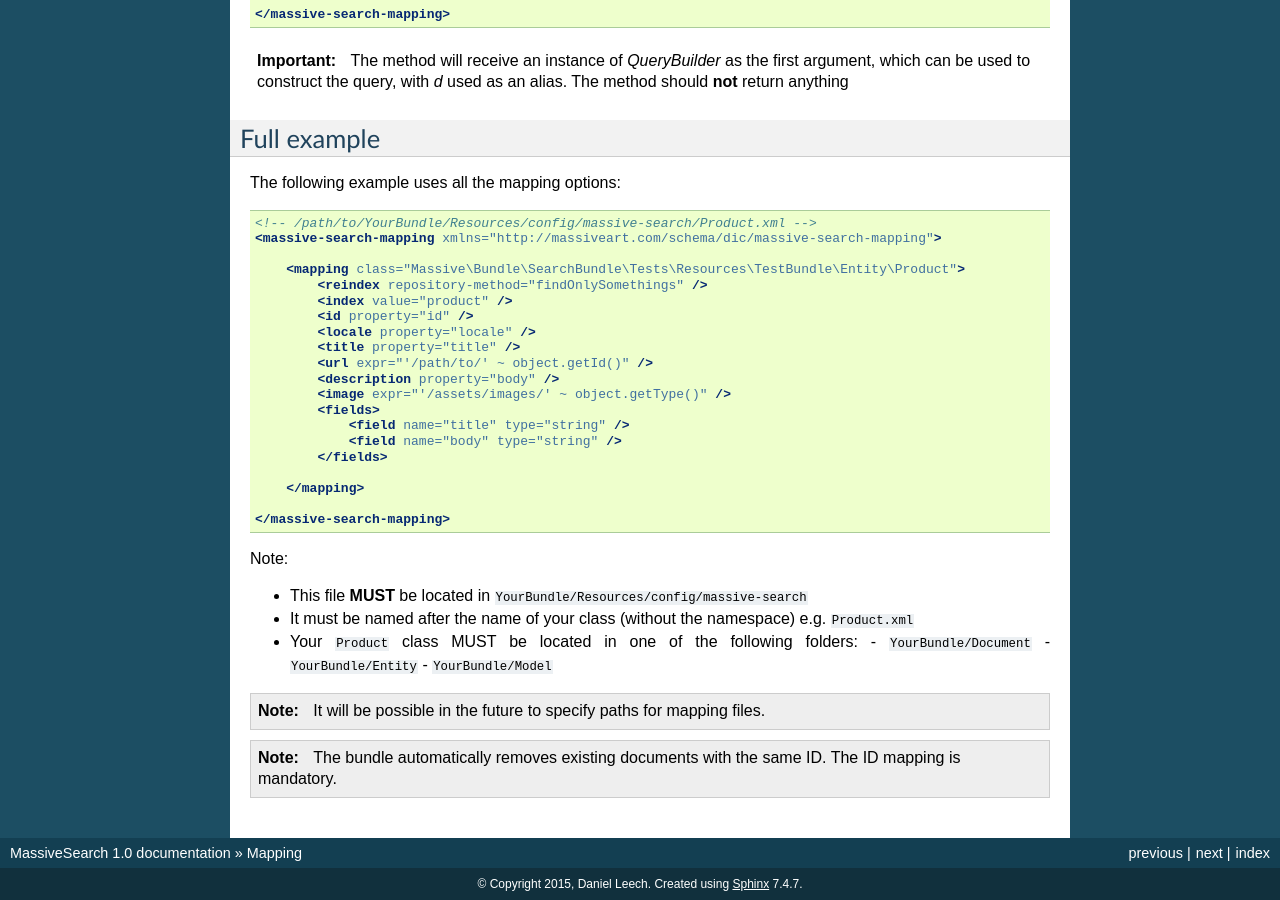
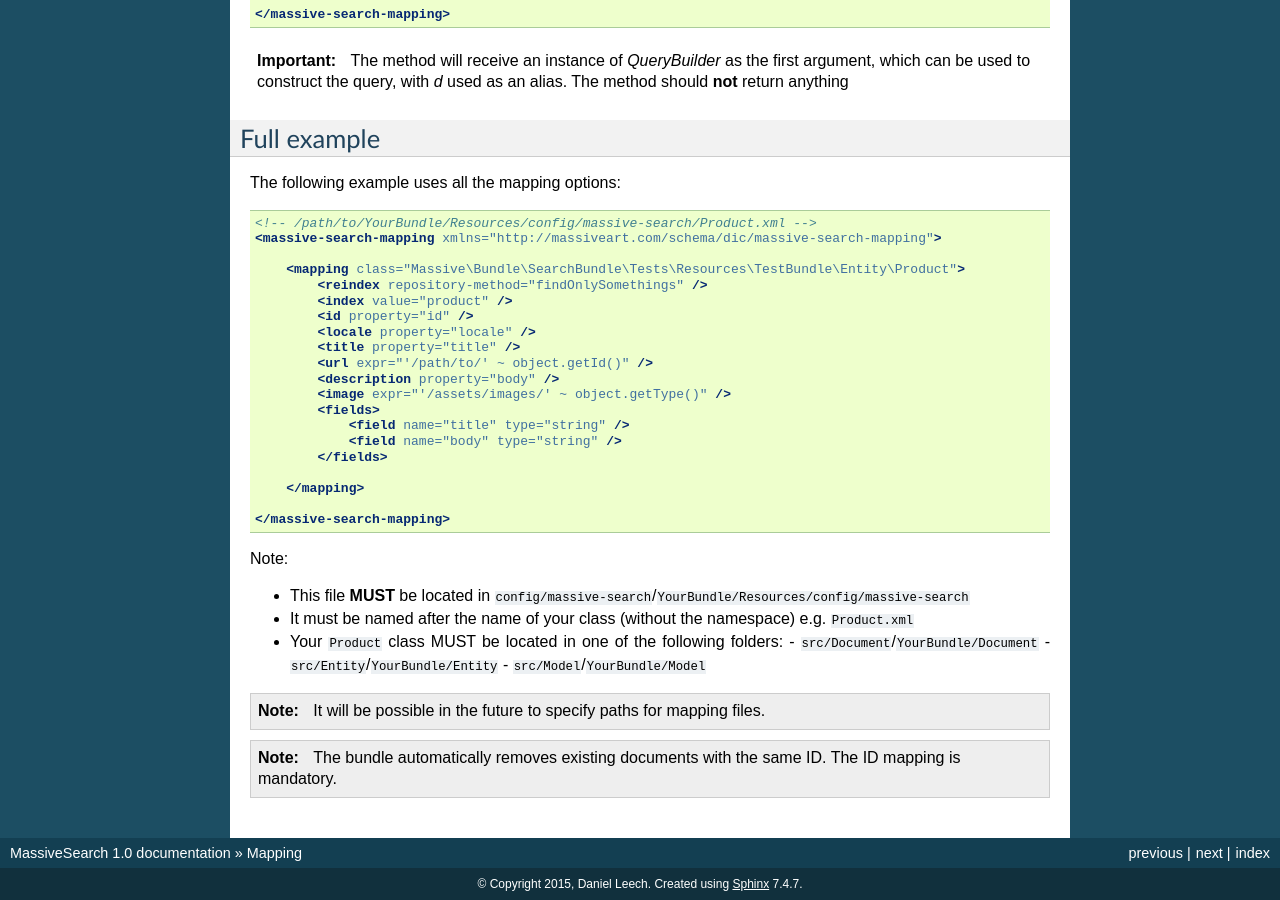
Before and after one commit to massiveart/MassiveSearchBundle, a Sphinx documentation site: the page built from Resources/docs/mapping.rst, in a window 1280 px wide and 900 px high, scrolled down 2439 px. Built offline with Sphinx 7.4.7, drawn with Linux system fonts in a browser that asks for light colours.

Commit message:
Add paths for non-bundle usage to mapping documentation

```diff
--- a/Resources/docs/mapping.rst
+++ b/Resources/docs/mapping.rst
@@ -186,13 +186,13 @@ The following example uses all the mapping options:
 
 Note:
 
-- This file **MUST** be located in ``YourBundle/Resources/config/massive-search``
+- This file **MUST** be located in ``config/massive-search``/``YourBundle/Resources/config/massive-search``
 - It must be named after the name of your class (without the namespace) e.g.
   ``Product.xml``
 - Your ``Product`` class MUST be located in one of the following folders:
-  - ``YourBundle/Document``
-  - ``YourBundle/Entity``
-  - ``YourBundle/Model``
+  - ``src/Document``/``YourBundle/Document``
+  - ``src/Entity``/``YourBundle/Entity``
+  - ``src/Model``/``YourBundle/Model``
 
 .. note::
 
```
